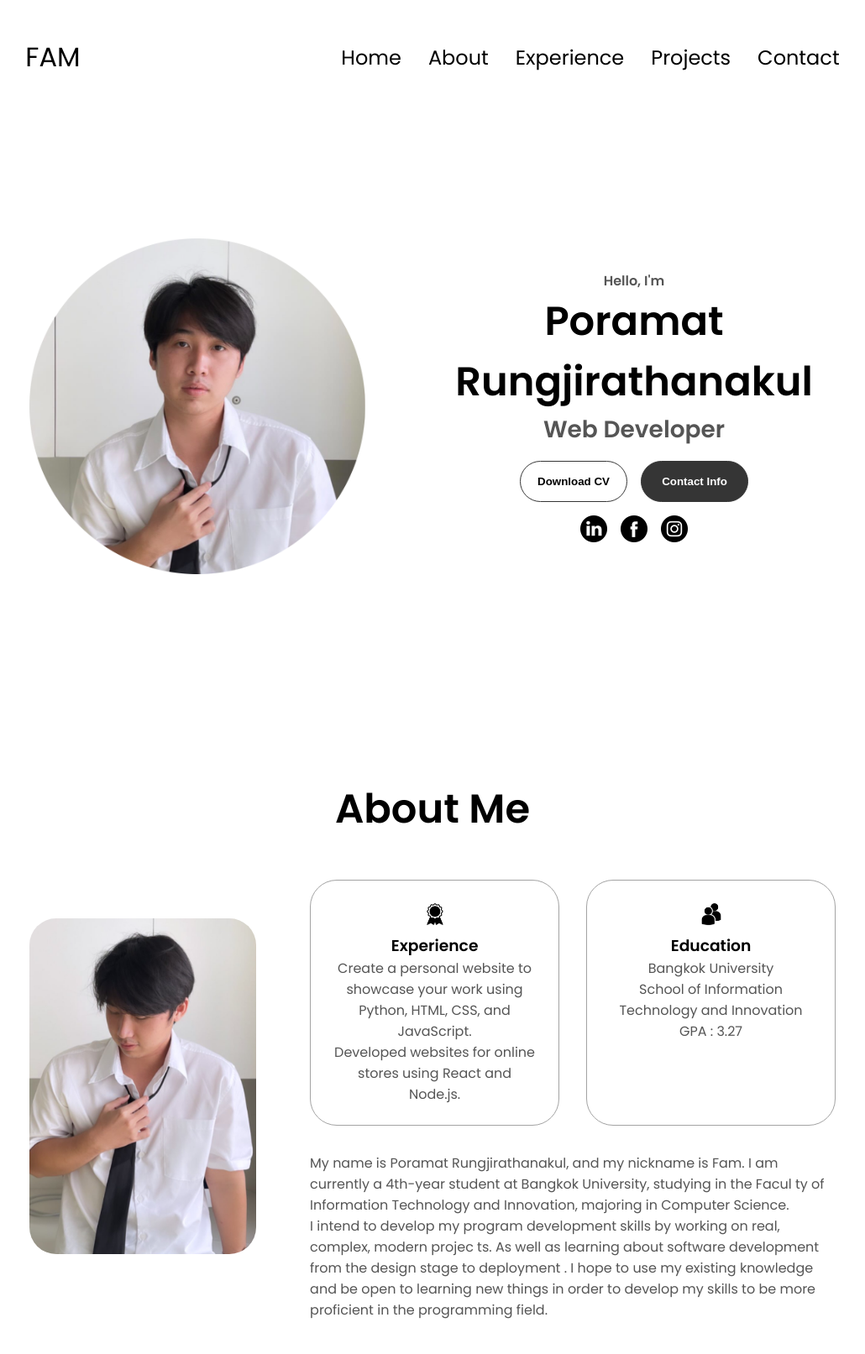
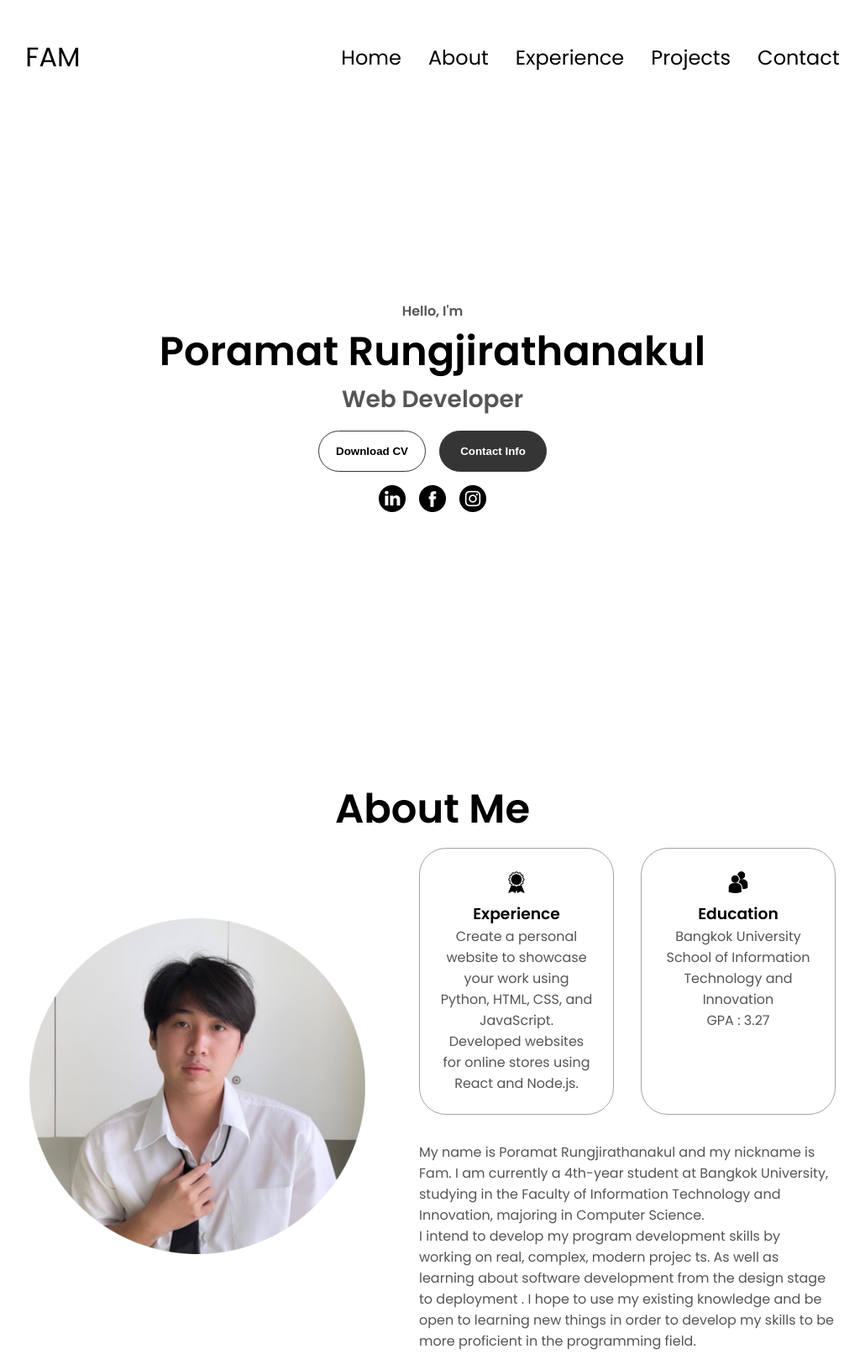
Before and after one commit to PORAMATRUNGJIRATHANAKUL/portfolio-poramat, a plain HTML site: page index.html in a window 1280 px wide. Shown: the top 1613 px of the page at 84% size, without its empty margins (125-1155 px from the left). Drawn offline with Linux system fonts and the light colour scheme.

Commit message:
Update index.html

```diff
--- a/index.html
+++ b/index.html
@@ -41,9 +41,6 @@
         </div>
     </nav>
     <section id="profile">
-        <div class="section__pic-container">
-            <img src="img/profile-pic.png" alt="John Doe profile picture" />
-        </div>
         <div class="section__text">
             <p class="section__text__p1">Hello, I'm</p>
             <h1 class="title">Poramat Rungjirathanakul</h1>
@@ -70,7 +67,7 @@
         <h1 class="title">About Me</h1>
         <div class="section-container">
             <div class="section__pic-container">
-                <img src="img\profile2-pic.png" alt="Profile picture" class="about-pic" />
+                <img src="img\profile-pic.png" alt="Profile picture" class="about-pic" />
             </div>
             <div class="about-details-container">
                 <div class="about-containers">
@@ -88,9 +85,9 @@
                 </div>
                 <div class="text-container">
                     <p>
-                        My name is Poramat Rungjirathanakul, and my nickname is Fam. I am currently a 4th-year student
+                        My name is Poramat Rungjirathanakul and my nickname is Fam. I am currently a 4th-year student
                         at
-                        Bangkok University, studying in the Facul ty of Information Technology and Innovation, majoring
+                        Bangkok University, studying in the Faculty of Information Technology and Innovation, majoring
                         in
                         Computer Science.
                         <br />I intend to develop my program development skills by working on real, complex, modern
@@ -184,15 +181,6 @@
             <div class="about-containers">
                 <div class="details-container color-container">
                     <div class="article-container">
-                        <img src="img\project-echoes.png" alt="Project 1" class="project-img" />
-                    </div>
-                    <h2 class="experience-sub-title project-title">EqualEchoes</h2>
-                    <div class="btn-container">
-                        <p>ออกแบบเว็บไซต์ EqualEchoes โดยใช้ Figma</p>
-                    </div>
-                </div>
-                <div class="details-container color-container">
-                    <div class="article-container">
                         <img src="img\project-secondhand.png" alt="Project 2" class="project-img" />
                     </div>
                     <h2 class="experience-sub-title project-title">SecondHand</h2>
@@ -208,6 +196,15 @@
                     <div class="btn-container">
                         <p>พัฒนาเว็บไซต์ BU Openhouse โดยใช้ HTML,CSS</p>
                      </div>
+                </div>
+                  <div class="details-container color-container">
+                    <div class="article-container">
+                        <img src="img\project-echoes.png" alt="Project 1" class="project-img" />
+                    </div>
+                    <h2 class="experience-sub-title project-title">EqualEchoes</h2>
+                    <div class="btn-container">
+                        <p>ออกแบบเว็บไซต์ EqualEchoes โดยใช้ Figma</p>
+                    </div>
                 </div>
             </div>
         </div>
```
